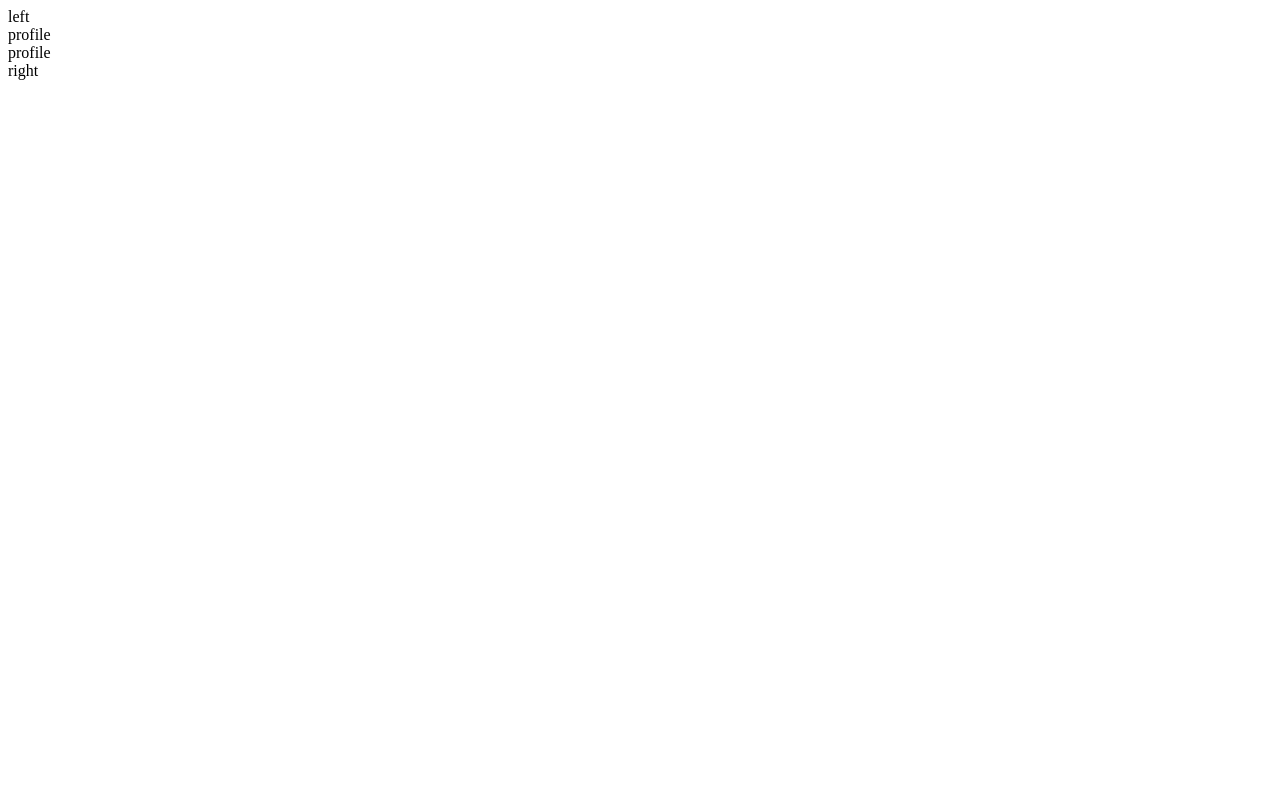
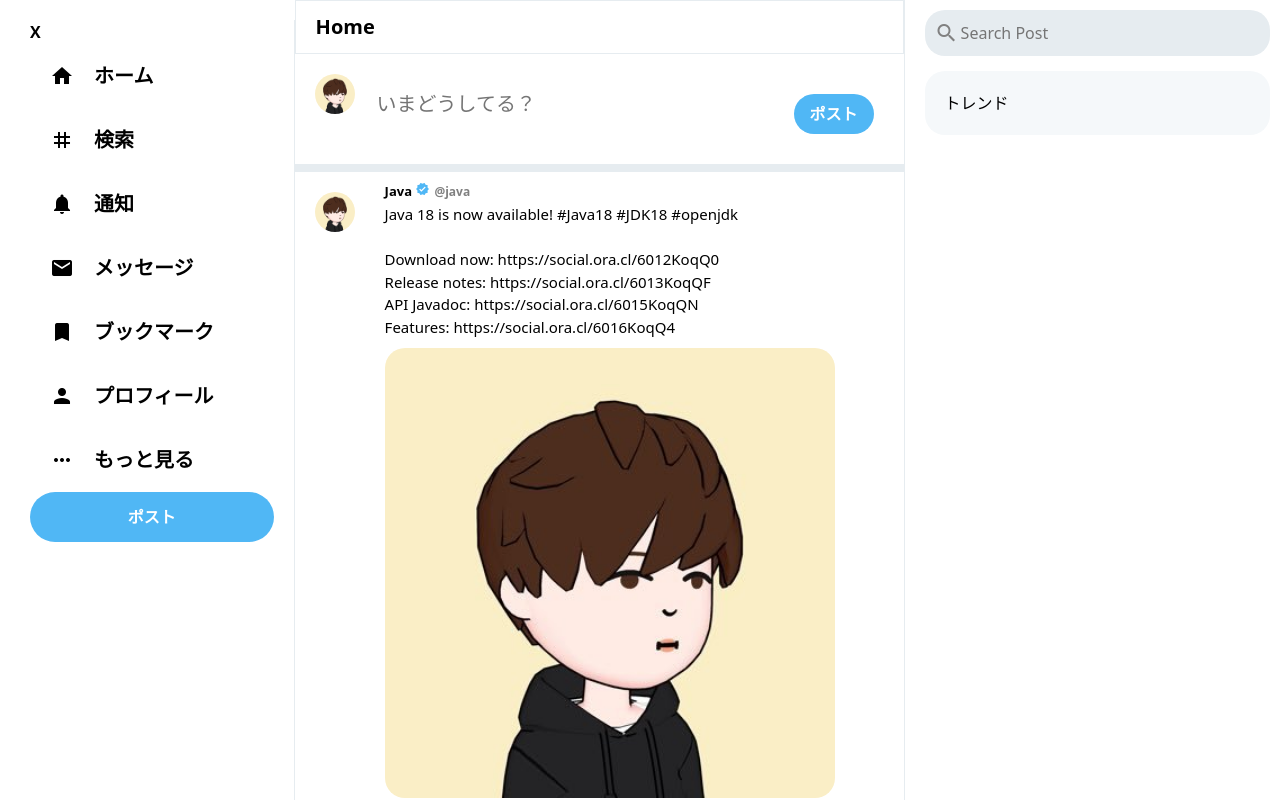
Before and after one commit to DevelopersGuild-Community/2023-1125-mock, a website: page src/index.html in a window 1280 px wide. Drawn offline with Linux system fonts and the light colour scheme.

Commit message:
大枠の実装

```diff
--- a/src/index.html
+++ b/src/index.html
@@ -1,26 +1,205 @@
 <!doctype html>
-<html lang="ja">
+<html lang="en">
   <head>
     <meta charset="UTF-8" />
+    <meta http-equiv="X-UA-Compatible" content="IE=edge" />
     <meta name="viewport" content="width=device-width, initial-scale=1.0" />
-    <title>X clone mock</title>
+    <title>Home / X</title>
+    <link
+      href="https://fonts.googleapis.com/icon?family=Material+Icons"
+      rel="stylesheet"
+    />
+    <link rel="stylesheet" href="reset.css" />
     <link rel="stylesheet" href="style.css" />
+    <link rel="icon" href="favicon.png" />
   </head>
   <body>
-    <div id="app">
-      <main>
-        <!-- 左 -->
-        <section class="left">left</section>
-        <!-- 中央 -->
-        <div class="center">
-          <!-- プロフィール -->
-          <section class="profile">profile</section>
-          <!-- タブ -->
-          <section class="tabs">profile</section>
+    <!-- nav bar starts -->
+    <nav>
+      <div class="nav_logo-wrapper">
+        <b>X</b>
+      </div>
+
+      <div class="Menu_options active">
+        <span class="material-icons">home</span>
+        <h2>ホーム</h2>
+      </div>
+
+      <div class="Menu_options">
+        <span class="material-icons">tag</span>
+        <h2>検索</h2>
+      </div>
+
+      <div class="Menu_options">
+        <span class="material-icons">notifications</span>
+        <h2>通知</h2>
+      </div>
+
+      <div class="Menu_options">
+        <span class="material-icons">email</span>
+        <h2>メッセージ</h2>
+      </div>
+
+      <div class="Menu_options">
+        <span class="material-icons">bookmark</span>
+        <h2>ブックマーク</h2>
+      </div>
+
+      <div class="Menu_options">
+        <span class="material-icons">person</span>
+        <h2>プロフィール</h2>
+      </div>
+
+      <div class="Menu_options">
+        <span class="material-icons">more_horiz</span>
+        <h2>もっと見る</h2>
+      </div>
+
+      <button class="post_btn">ポスト</button>
+    </nav>
+    <!-- nav bar end -->
+
+    <!-- main section start -->
+    <main>
+      <div class="header">
+        <h2>Home</h2>
+      </div>
+
+      <div class="post_box">
+        <form>
+          <div class="post_box-input">
+            <img src="images/profile.jpg" alt="profile" />
+            <input type="text" placeholder="いまどうしてる？" />
+            <button class="">ポスト</button>
+          </div>
+        </form>
+      </div>
+
+      <div class="post">
+        <div class="post_profile-image">
+          <img src="images/profile.jpg" alt="profile" />
         </div>
-        <!-- 右 -->
-        <section class="right¥">right</section>
-      </main>
-    </div>
+
+        <div class="post_body">
+          <div class="post_header">
+            <div class="post_header-text">
+              <h3>
+                Java
+                <span class="header-icon-section">
+                  <span class="material-icons post_badge">verified</span>@java
+                </span>
+              </h3>
+            </div>
+
+            <div class="post_header-discription">
+              <p>Java 18 is now available! #Java18 #JDK18 #openjdk</p>
+              <br />
+              <p>
+                Download now: https://social.ora.cl/6012KoqQ0 <br />
+                Release notes: https://social.ora.cl/6013KoqQF <br />
+                API Javadoc: https://social.ora.cl/6015KoqQN <br />
+                Features: https://social.ora.cl/6016KoqQ4 <br />
+              </p>
+            </div>
+          </div>
+          <img src="images/profile.jpg" alt="profile" />
+
+          <div class="post_footer">
+            <span class="material-icons">chat</span>
+            <span class="material-icons">repeat</span>
+            <span class="material-icons">favorite_border</span>
+            <span class="material-icons">file_upload</span>
+          </div>
+        </div>
+      </div>
+
+      <div class="post">
+        <div class="post_profile-image">
+          <img src="images/profile.jpg" alt="profile" />
+        </div>
+
+        <div class="post_body">
+          <div class="post_header">
+            <div class="post_header-text">
+              <h3>
+                Java
+                <span class="header-icon-section">
+                  <span class="material-icons post_badge">verified</span>@java
+                </span>
+              </h3>
+            </div>
+
+            <div class="post_header-discription">
+              <p>Java 18 is now available! #Java18 #JDK18 #openjdk</p>
+              <br />
+              <p>
+                Download now: https://social.ora.cl/6012KoqQ0 <br />
+                Release notes: https://social.ora.cl/6013KoqQF <br />
+                API Javadoc: https://social.ora.cl/6015KoqQN <br />
+                Features: https://social.ora.cl/6016KoqQ4 <br />
+              </p>
+            </div>
+          </div>
+          <img src="images/profile.jpg" alt="profile" />
+
+          <div class="post_footer">
+            <span class="material-icons">chat</span>
+            <span class="material-icons">repeat</span>
+            <span class="material-icons">favorite_border</span>
+            <span class="material-icons">file_upload</span>
+          </div>
+        </div>
+      </div>
+
+      <div class="post">
+        <div class="post_profile-image">
+          <img src="images/profile.jpg" alt="profile" />
+        </div>
+
+        <div class="post_body">
+          <div class="post_header">
+            <div class="post_header-text">
+              <h3>
+                Java
+                <span class="header-icon-section">
+                  <span class="material-icons post_badge">verified</span>@java
+                </span>
+              </h3>
+            </div>
+
+            <div class="post_header-discription">
+              <p>Java 18 is now available! #Java18 #JDK18 #openjdk</p>
+              <br />
+              <p>
+                Download now: https://social.ora.cl/6012KoqQ0 <br />
+                Release notes: https://social.ora.cl/6013KoqQF <br />
+                API Javadoc: https://social.ora.cl/6015KoqQN <br />
+                Features: https://social.ora.cl/6016KoqQ4 <br />
+              </p>
+            </div>
+          </div>
+          <img src="images/profile.jpg" alt="profile" />
+
+          <div class="post_footer">
+            <span class="material-icons">chat</span>
+            <span class="material-icons">repeat</span>
+            <span class="material-icons">favorite_border</span>
+            <span class="material-icons">file_upload</span>
+          </div>
+        </div>
+      </div>
+    </main>
+    <!-- main section end -->
+
+    <!-- aside element start -->
+    <aside>
+      <div class="aside_input">
+        <span class="material-icons aside_search-icon">search</span>
+        <input type="text" placeholder="Search Post" />
+      </div>
+
+      <div class="aside_container">トレンド</div>
+    </aside>
+    <!-- aside element ends -->
   </body>
 </html>
--- /dev/null
+++ b/src/reset.css
@@ -0,0 +1,72 @@
+*,
+*::before,
+*::after {
+  box-sizing: border-box;
+}
+html {
+  -moz-text-size-adjust: none;
+  -webkit-text-size-adjust: none;
+  text-size-adjust: none;
+}
+body,
+h1,
+h2,
+h3,
+h4,
+p,
+figure,
+blockquote,
+dl,
+dd {
+  margin: 0;
+}
+ul[role='list'],
+ol[role='list'] {
+  list-style: none;
+}
+body {
+  min-height: 100vh;
+  line-height: 1.5;
+}
+h1,
+h2,
+h3,
+h4,
+button,
+input,
+label {
+  line-height: 1.1;
+}
+h1,
+h2,
+h3,
+h4 {
+  text-wrap: balance;
+}
+a:not([class]) {
+  text-decoration-skip-ink: auto;
+  color: currentColor;
+}
+img,
+picture {
+  max-width: 100%;
+  display: block;
+}
+input,
+button,
+textarea,
+select {
+  font: inherit;
+}
+textarea:not([rows]) {
+  min-height: 10em;
+}
+:target {
+  scroll-margin-block: 5ex;
+}
+
+ul,
+ol {
+  list-style: none;
+  padding: 0;
+}
--- a/src/style.css
+++ b/src/style.css
@@ -0,0 +1,239 @@
+html {
+  font-family:
+    system-ui,
+    -apple-system,
+    BlinkMacSystemFont,
+    'Segoe UI',
+    Roboto,
+    Oxygen,
+    Ubuntu,
+    Cantarell,
+    'Open Sans',
+    'Helvetica Neue',
+    sans-serif;
+}
+
+* {
+  box-sizing: border-box;
+}
+
+:root {
+  --theme-color: #50b7f5;
+  --background-color: #e6ecf0;
+}
+
+.nav_logo {
+  width: 50px;
+  height: 30px;
+  color: var(--theme-color);
+  fill: currentColor;
+}
+
+.Menu_options {
+  display: flex;
+  align-items: center;
+  cursor: pointer;
+}
+
+.Menu_options .material-icons {
+  padding: 20px;
+}
+
+.Menu_options h2 {
+  font-size: 20px;
+  font-weight: bold;
+  margin-right: 20px;
+}
+
+.Menu_options:hover {
+  background-color: var(--background-color);
+  border-radius: 30px;
+  color: var(--theme-color);
+}
+
+.post_btn {
+  width: 100%;
+  background-color: var(--theme-color);
+  border: none;
+  color: white;
+  font-weight: bold;
+  border-radius: 30px;
+  height: 50px;
+}
+
+body {
+  display: flex;
+  height: 100vh;
+  max-width: 1300px;
+  margin-left: auto;
+  margin-right: auto;
+  padding: 0 10px;
+}
+
+nav {
+  flex: 0.2;
+  border-right: 1px solid var(--background-color);
+  min-width: 250px;
+  margin-top: 20px;
+  padding-left: 20px;
+  padding-right: 20px;
+}
+
+/* == menu section */
+
+main {
+  flex: 0.5;
+  border-right: 1px solid var(--background-color);
+  min-width: fit-content;
+  overflow-y: scroll;
+  -ms-overflow-style: none;
+  scrollbar-width: none;
+}
+
+.header {
+  position: sticky;
+  top: 0;
+  background-color: white;
+  z-index: 10;
+  border: 1px solid var(--background-color);
+  padding: 15px 20px;
+}
+
+main::-webkit-scrollbar {
+  display: none;
+}
+
+.header h2 {
+  font-weight: bold;
+  font-size: 20px;
+}
+
+.post_box-input img {
+  border-radius: 50%;
+  height: 40px;
+}
+
+.post_box {
+  padding-bottom: 10px;
+  border-bottom: 8px solid var(--background-color);
+  padding-right: 10px;
+}
+
+.post_box form {
+  display: flex;
+  flex-direction: column;
+}
+
+.post_box-input {
+  display: flex;
+  padding: 20px;
+}
+
+.post_box-input input {
+  flex: 1;
+  margin-left: 20px;
+  font-size: 20px;
+  border: none;
+  outline: none;
+}
+
+.post_box-input button {
+  background-color: var(--theme-color);
+  color: white;
+  font-weight: bold;
+  border-radius: 30px;
+  border: none;
+  width: 80px;
+  height: 40px;
+  margin-top: 20px;
+  margin-left: auto;
+}
+
+.post_profile-image img {
+  border-radius: 50%;
+  height: 40px;
+}
+
+.post {
+  display: flex;
+  align-items: flex-start;
+  border-bottom: 1px solid var(--background-color);
+  padding-bottom: 10px;
+}
+
+.post_body img {
+  width: 450px;
+  object-fit: contain;
+  border-radius: 20px;
+}
+
+.post_footer {
+  display: flex;
+  justify-content: space-between;
+  margin-top: 10px;
+}
+
+.post_badge {
+  font-size: 14px !important;
+  color: var(--theme-color);
+  margin-right: 5px;
+}
+
+.header-icon-section {
+  font-weight: 600;
+  font-size: 12px;
+  color: grey;
+}
+
+.post_header-text h3 {
+  font-size: 13px;
+  margin-bottom: 5px;
+}
+
+.post_header-discription {
+  margin-bottom: 10px;
+  font-size: 15px;
+}
+
+.post_body {
+  flex: 1;
+  padding: 10px;
+}
+
+.post_profile-image {
+  padding: 20px;
+}
+
+/* == aside  */
+
+aside {
+  flex: 0.3;
+}
+
+.aside_input {
+  display: flex;
+  align-items: center;
+  background-color: var(--background-color);
+  padding: 10px;
+  border-radius: 20px;
+  margin-top: 10px;
+  margin-left: 20px;
+}
+
+.aside_input input {
+  border: none;
+  background-color: var(--background-color);
+  outline: none;
+}
+
+.aside_search-icon {
+  color: gray;
+}
+
+.aside_container {
+  margin-top: 15px;
+  margin-left: 20px;
+  padding: 20px;
+  background-color: #f5f8fa;
+  border-radius: 20px;
+}
```
Also changed, not shown: src/images/profile.jpg (added).
